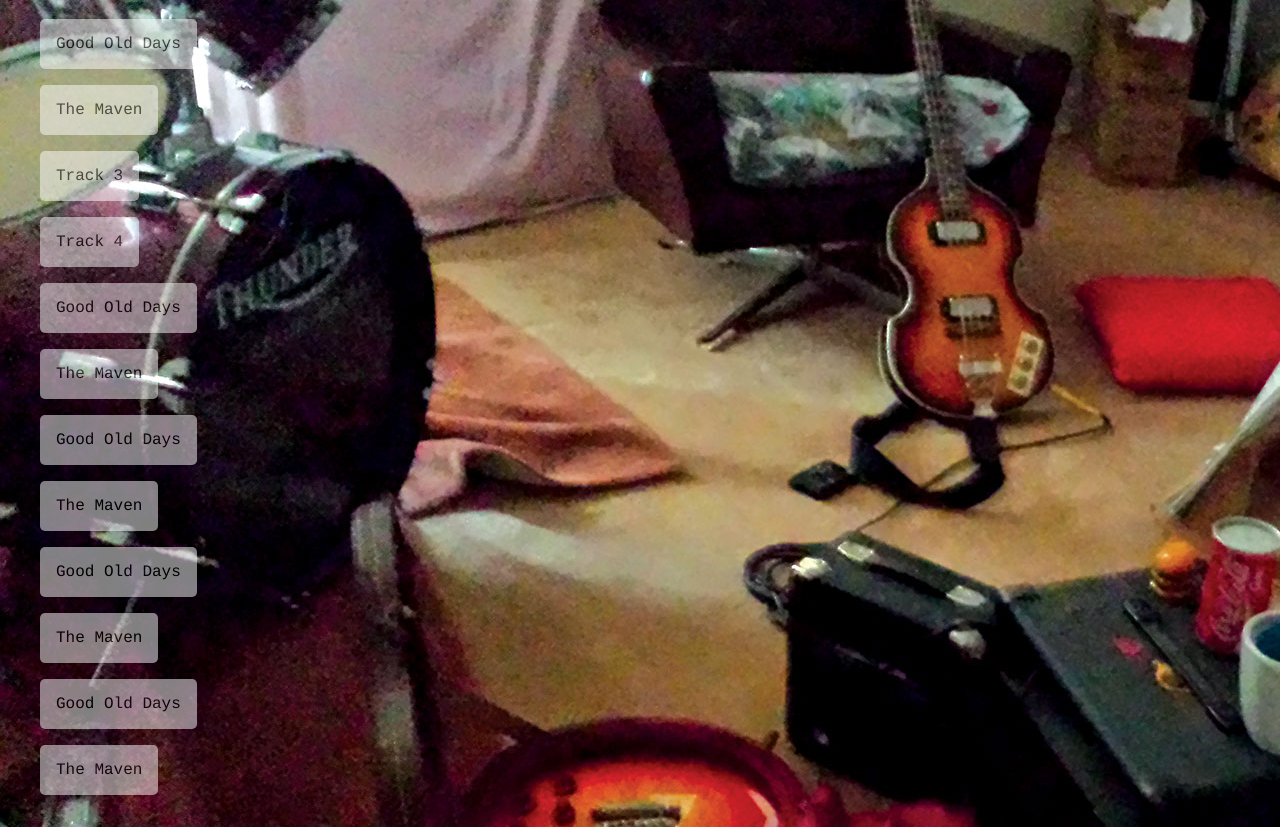
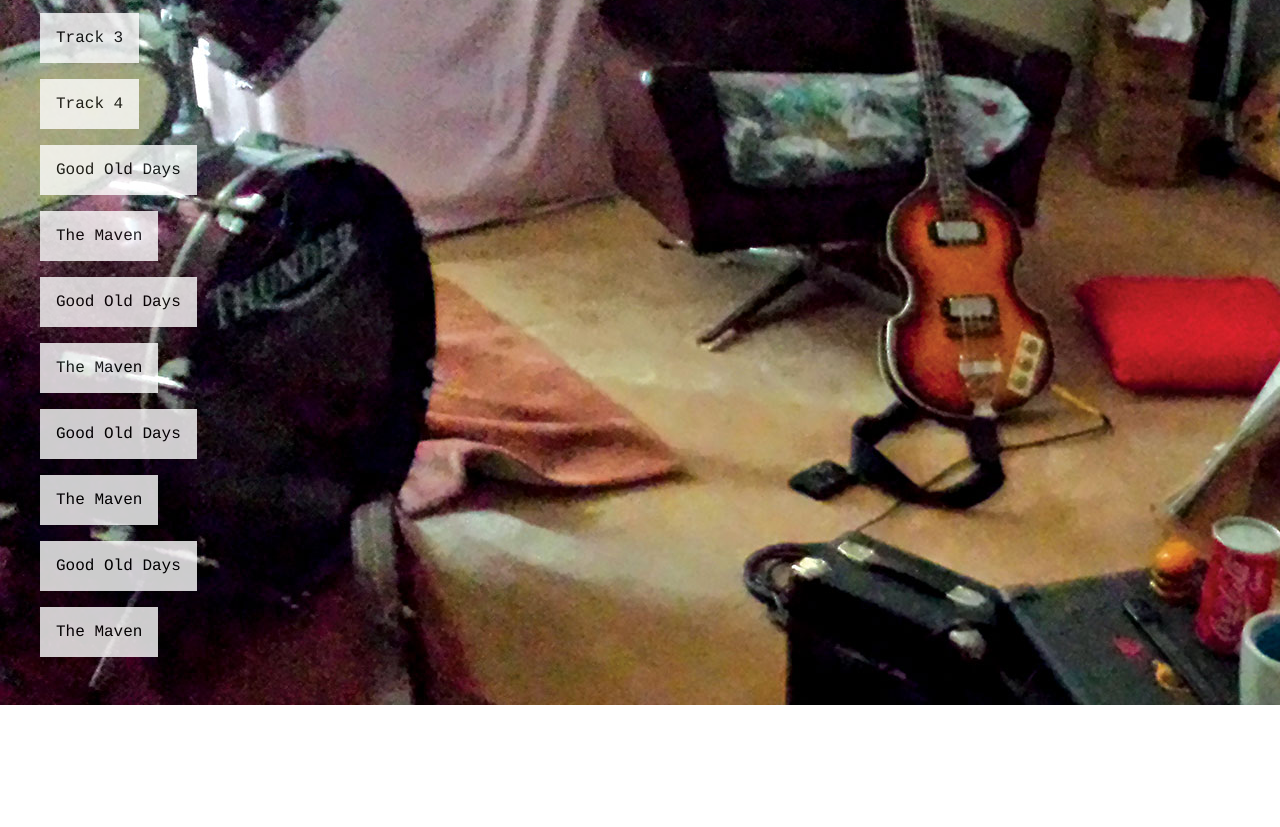
Before and after one commit to pauloHernando/kalabaw-website, a plain HTML site: page index.html in a window 1280 px wide. Shown: the part 119-946 px from the top of the page. After the commit the page ends 824 px from the top, so only its background shows below. Drawn offline with Linux system fonts and the light colour scheme.

Commit message:
css changes

```diff
--- a/css/main.css
+++ b/css/main.css
@@ -5,8 +5,8 @@
 
 .button {
   background-color: white;
-  opacity: 0.5;
-  border-radius: 5px;
+  opacity: 0.8;
+/*  border-radius: 5px;*/
   padding: 1em;
 }
 .site-logo {
@@ -20,6 +20,7 @@
 
 .site-navigation-list {
   list-style: none;
+  float: left;
 }
 
 .site-navigation-item {
--- a/index.html
+++ b/index.html
@@ -12,7 +12,6 @@
   </head>
 
   <body class="site-background">
-    <div>
       <img src="images/logo.png" alt="kalabaw" class="site-logo">
 
       <ul class="site-navigation-list">
@@ -52,9 +51,6 @@
         <li class="site-navigation-item">
           <a href="#" class="button site-navigation-link">The Maven</a>
         </li>
-
       </ul>
-
-    </div>
   </body>
 </html>
```
Also changed, not shown: 1 other file.
